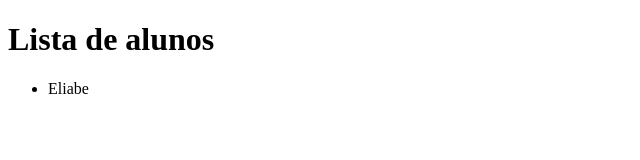
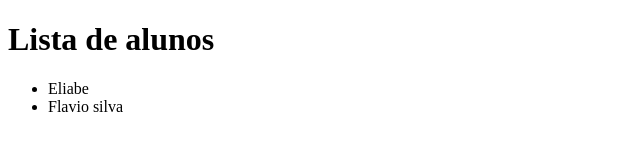
Before and after one commit to mrdouglasmorais/githubitaupcd, a plain HTML site: page index.html in a window 1280 px wide. Shown: the full height of the page, 0-640 px from the left. Drawn offline with Linux system fonts and the light colour scheme.

Commit message:
adiciona nome html

```diff
--- a/index.html
+++ b/index.html
@@ -12,6 +12,7 @@
     <div>
       <ul>
         <li>Eliabe</li>
+        <li>Flavio silva</li>
       </ul>
     </div>
   </div>
```
